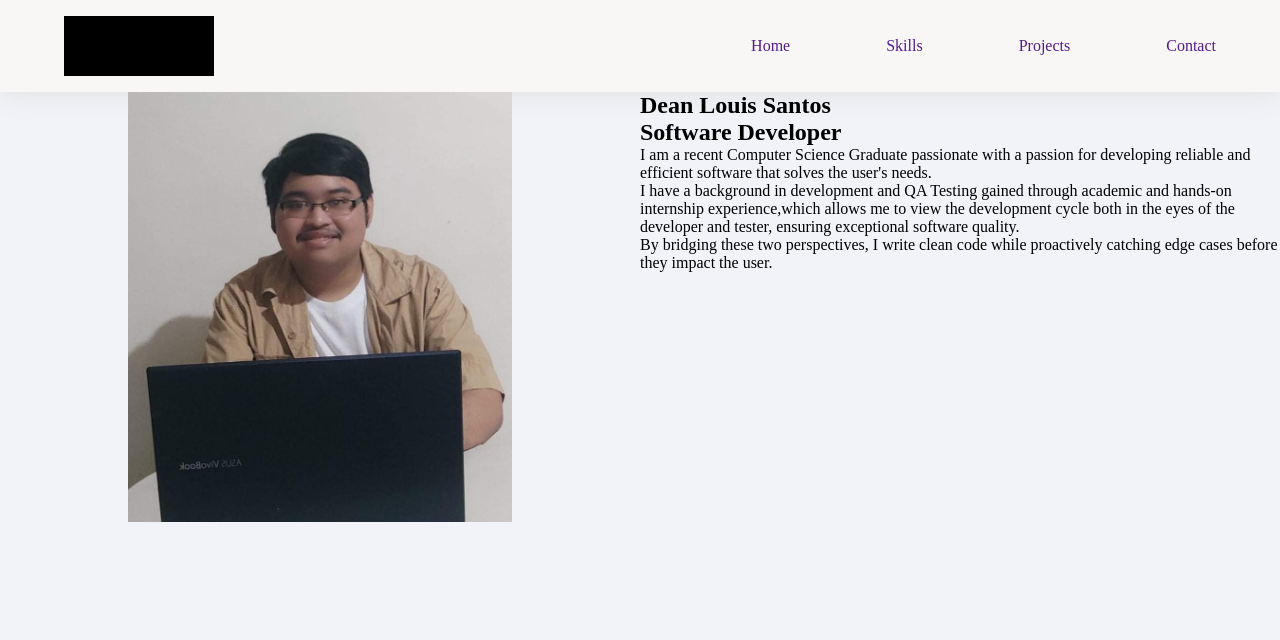
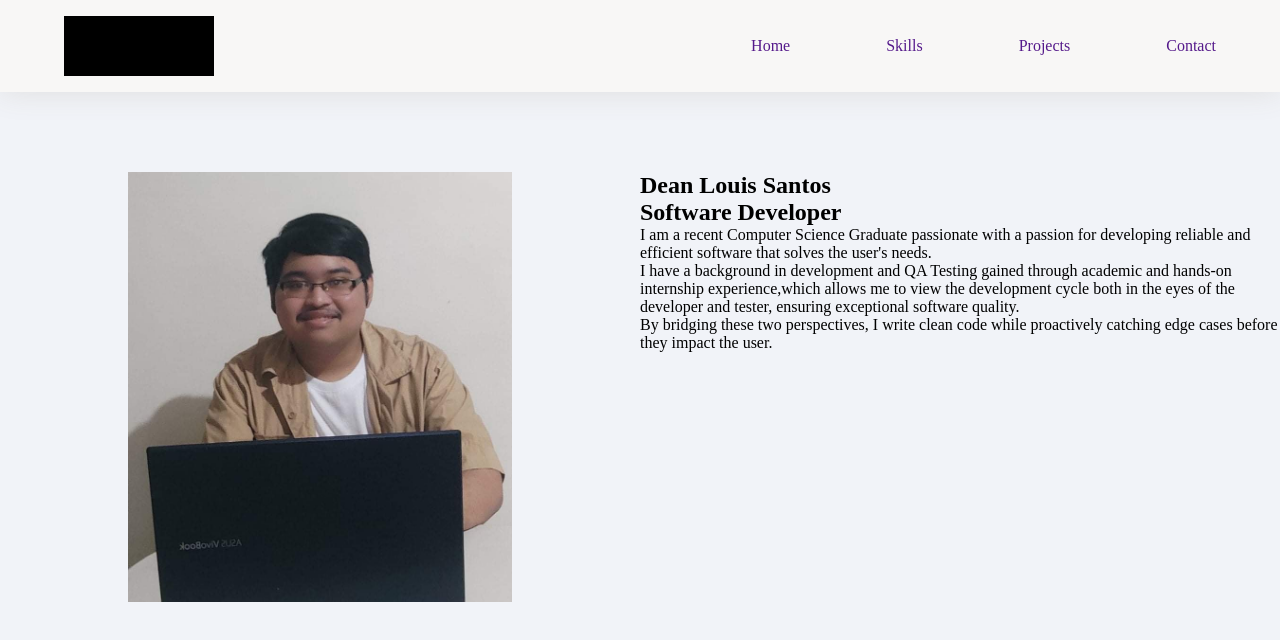
Before and after one commit to dlsntos/dean-santos-dev-portfolio, a React (Vite) app: page / in a window 1280 px wide. Shown: the top 640 px of the page. Built offline with nearby package versions, Linux system fonts and the light colour scheme.

Commit message:
style(Hero): add top and bottom padding and centered profile image vertically

```diff
--- a/src/features/Hero/Hero.module.css
+++ b/src/features/Hero/Hero.module.css
@@ -2,6 +2,7 @@
   display: flex;
   flex-wrap: wrap;
   justify-content: space-evenly;
+  padding: 5rem 0;
 }
 
 .heroContainer > div {
@@ -11,6 +12,7 @@
 .heroProfile {
   display: flex;
   justify-content: center;
+  align-items: center;
 }
 
 .profileImage {
```
